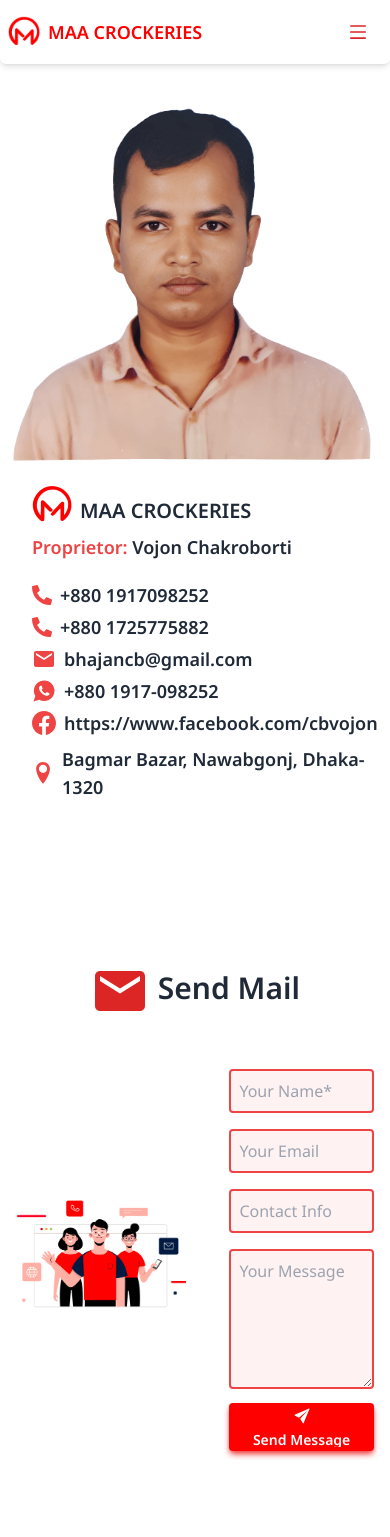
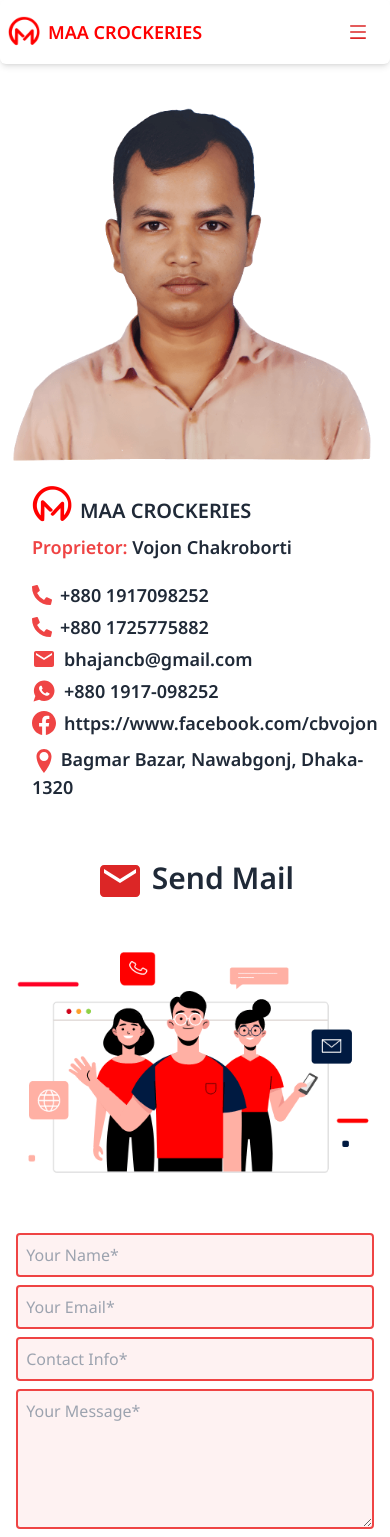
Before and after one commit to developer-shourav/MAA-CROCKERIES, a React (Vite) app: page /contact in a window 390 px wide. Shown: the top 1537 px of the page. Built offline with nearby package versions, Linux system fonts and the light colour scheme.

Commit message:
send email section responsive done

```diff
--- a/src/pages/Contact/Contact.jsx
+++ b/src/pages/Contact/Contact.jsx
@@ -6,7 +6,7 @@ import { BsFacebook } from "react-icons/bs";
 import { IoLogoWhatsapp } from "react-icons/io";
 import { MdEmail } from "react-icons/md";
 import { ImLocation } from "react-icons/im";
-import StoreMap from "../components/storeMap";
+import StoreMap from "../components/StoreMap";
 import SandMail from "../components/SandMail";
 const Contact = () => {
   return (
@@ -61,8 +61,8 @@ const Contact = () => {
               https://www.facebook.com/cbvojon
             </a>
           </p>
-          <p className="flex items-center gap-2 mb-1 mt-2 text-lg font-bold">
-            <ImLocation className="text-red-500 text-2xl" /> Bagmar Bazar, Nawabgonj,
+          <p className=" gap-2 mb-1 mt-2 text-lg font-bold">
+            <ImLocation className="text-red-500 text-2xl inline" /> Bagmar Bazar, Nawabgonj,
             Dhaka-1320
           </p>
         </div>
@@ -74,7 +74,7 @@ const Contact = () => {
       </div>
 
 
-      <div className="my-36">
+      <div className="md:my-24 lg:my-36">
        {/* -------Email Sending Animation--------- */}
 
        <SandMail> </SandMail>
--- a/src/pages/components/SandMail.jsx
+++ b/src/pages/components/SandMail.jsx
@@ -5,43 +5,46 @@ import { MdEmail } from "react-icons/md";
 const SandMail = () => {
   return (
     <div className="w-11/12 mx-auto">
-      <h3 className="text-center text-3xl font-bold my-10">
+      <h2 className="text-3xl font-bold text-center my-10">
         {" "}
-        <MdEmail className="inline-block text-red-600 text-6xl" /> Send Mail
-      </h3>
-      <div className="flex justify-between gap-10 items-center">
-        <div className="w-full">
+        <MdEmail className="text-red-600 text-5xl md:text-4xl lg:text-6xl inline" /> Send Mail
+      </h2>
+      <div className="flex flex-col md:flex-row justify-between gap-10 items-center">
+        <div className="md:w-full">
           <img className="w-full" src={EmailHi} alt="" />
         </div>
 
-        <div className="w-10/12">
+        <div className="md:w-10/12">
           <form action="">
             <input
-              className="w-full outline-none border-2 rounded ps-2 py-2 bg-red-50 my-2  border-red-500 "
+              className="w-full outline-none border-2 rounded ps-2 py-2 bg-red-50 my-1  lg:my-2  border-red-500 "
               type="text"
               name="name"
               placeholder="Your Name*"
               required
             />
             <input
-              className="w-full outline-none border-2 rounded ps-2 py-2 bg-red-50 my-2  border-red-500 "
+              className="w-full outline-none border-2 rounded ps-2 py-2 bg-red-50 my-1 lg:my-2  border-red-500 "
               type="email"
               name="email"
-              placeholder="Your Email"
+              placeholder="Your Email*"
+              required
             />
             <input
-              className="w-full outline-none border-2 rounded ps-2 py-2 bg-red-50 my-2  border-red-500 "
+              className="w-full outline-none border-2 rounded ps-2 py-2 bg-red-50 my-1 lg:my-2  border-red-500 "
               type="text"
               name="contact"
-              placeholder="Contact Info"
+              placeholder="Contact Info*"
+              required
             />
             <textarea
-              className="w-full outline-none border-2 rounded ps-2 py-2 bg-red-50 my-2  border-red-500 "
+              className="w-full outline-none border-2 rounded ps-2 py-2 bg-red-50 my-1 lg:my-2  border-red-500 "
               name=""
               id=""
               cols="30"
               rows="5"
-              placeholder="Your Message"
+              placeholder="Your Message*"
+              required
             ></textarea>
             <button
               type="submit"
```
